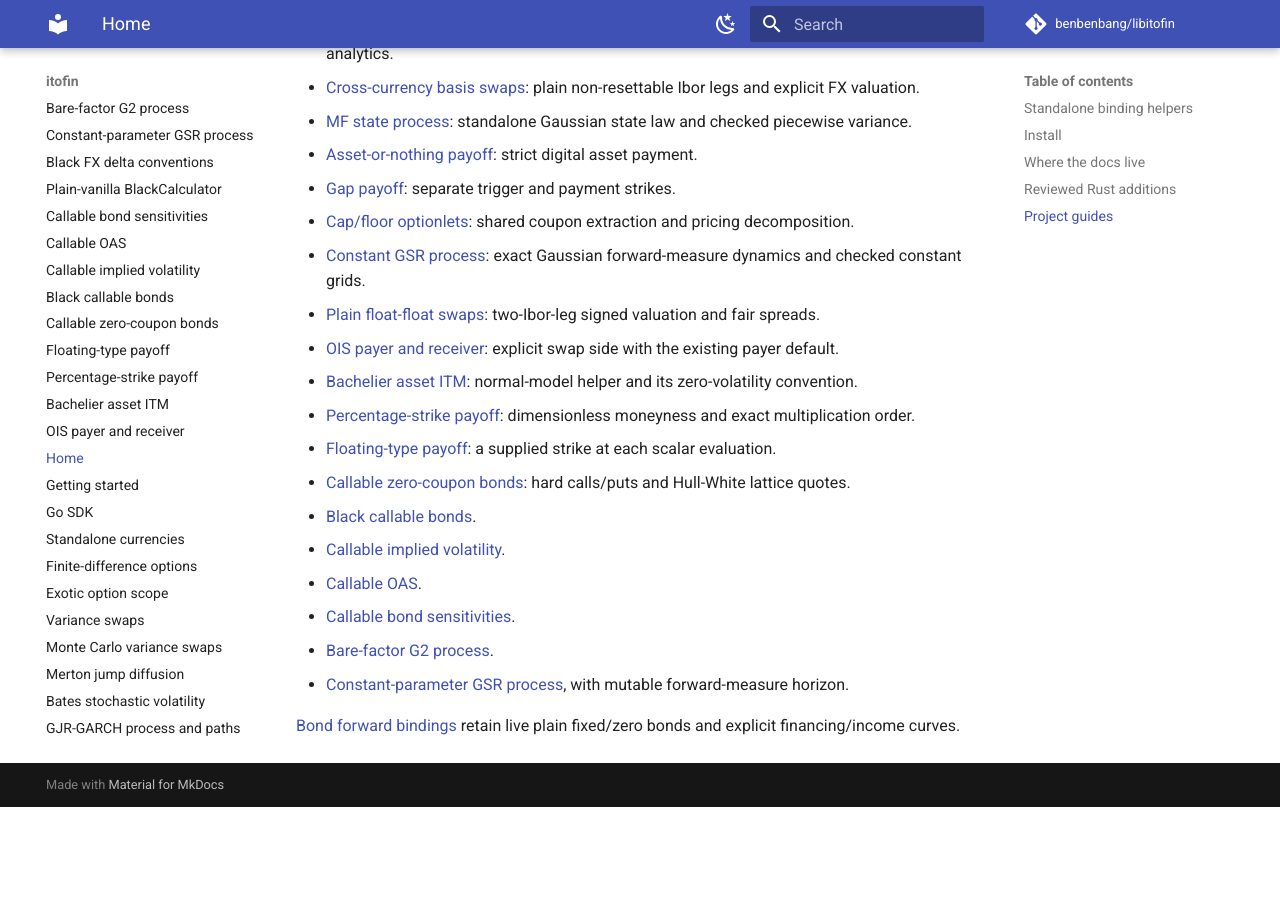
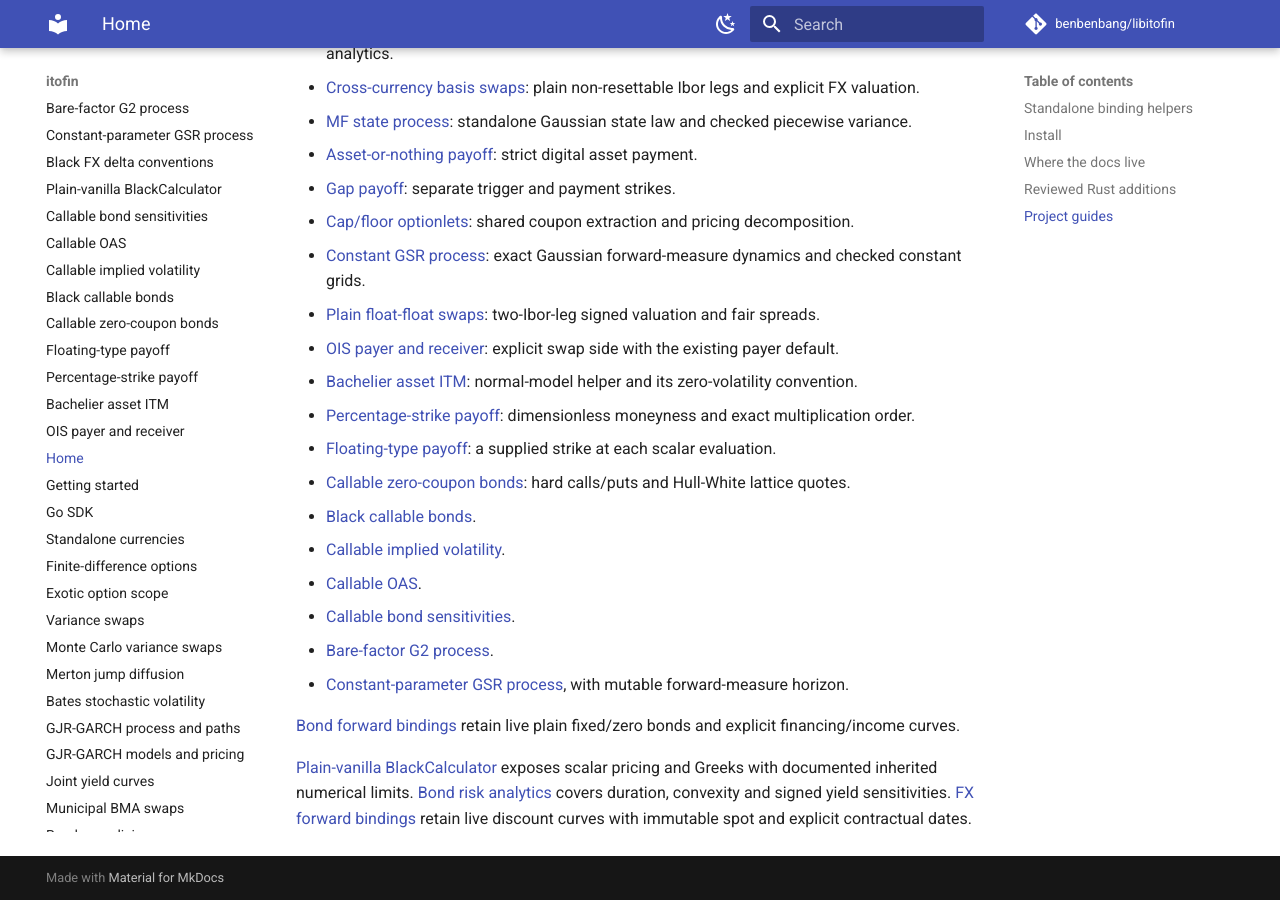
Before and after one commit to benbenbang/libitofin, an MkDocs documentation site: the page built from docs/docs/index.md, in a window 1280 px wide and 900 px high, scrolled down 2463 px. Built offline with MkDocs 1.6.1 and Material for MkDocs 9.7.7, drawn with Linux system fonts in a browser that asks for light colours; comment, search, counter and statistics services are not loaded; before the commit the page ends 3270 px from its top, so only the background shows below that.

Commit message:
docs(navigation): add navigation for five validated binding scopes

```diff
--- a/docs/docs/index.md
+++ b/docs/docs/index.md
@@ -149,3 +149,7 @@
 - [Constant-parameter GSR process](gsr-process-bindings.md), with mutable forward-measure horizon.
 
 [Bond forward bindings](bond-forward-bindings.md) retain live plain fixed/zero bonds and explicit financing/income curves.
+
+[Plain-vanilla BlackCalculator](black-calculator-bindings.md) exposes scalar pricing and Greeks with documented inherited numerical limits.
+[Bond risk analytics](bond-analytics.md) covers duration, convexity and signed yield sensitivities.
+[FX forward bindings](fx-forward-bindings.md) retain live discount curves with immutable spot and explicit contractual dates.
--- a/docs/mkdocs.yml
+++ b/docs/mkdocs.yml
@@ -130,6 +130,7 @@
   - Implied volatility term structure: implied-vol-term-structure.md
   - Black-Scholes theta: black-scholes-theta.md
   - FX forwards: fx-forwards.md
+  - Go/Python FX forward bindings: fx-forward-bindings.md
   - Hull-White forward process: hullwhite-forward-process.md
   - Quanto term structure: quanto-term-structure.md
   - ABCD math and volatility: abcd.md
```
Also changed, not shown: README.md.
